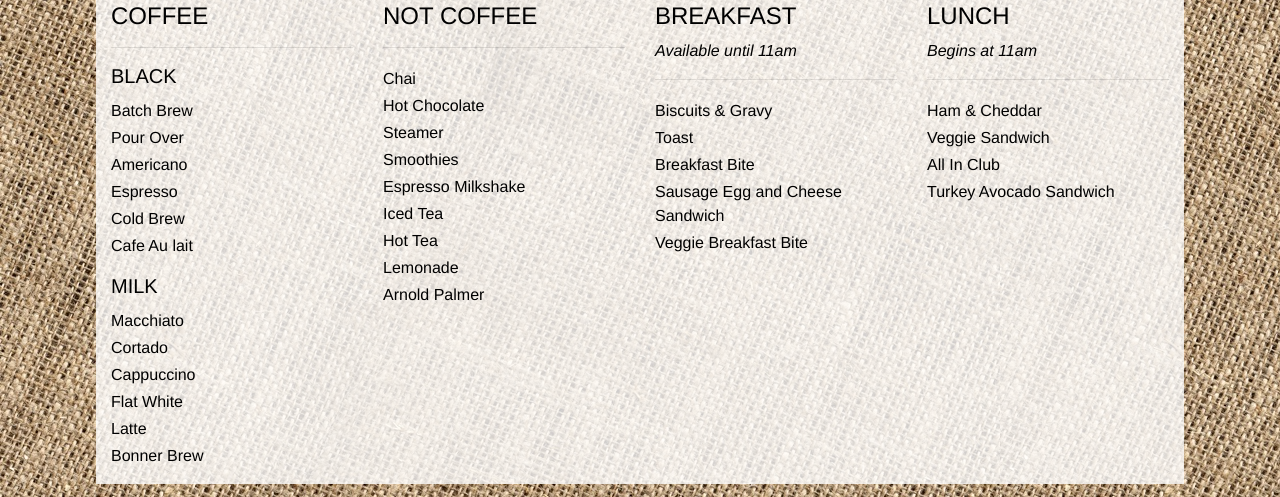
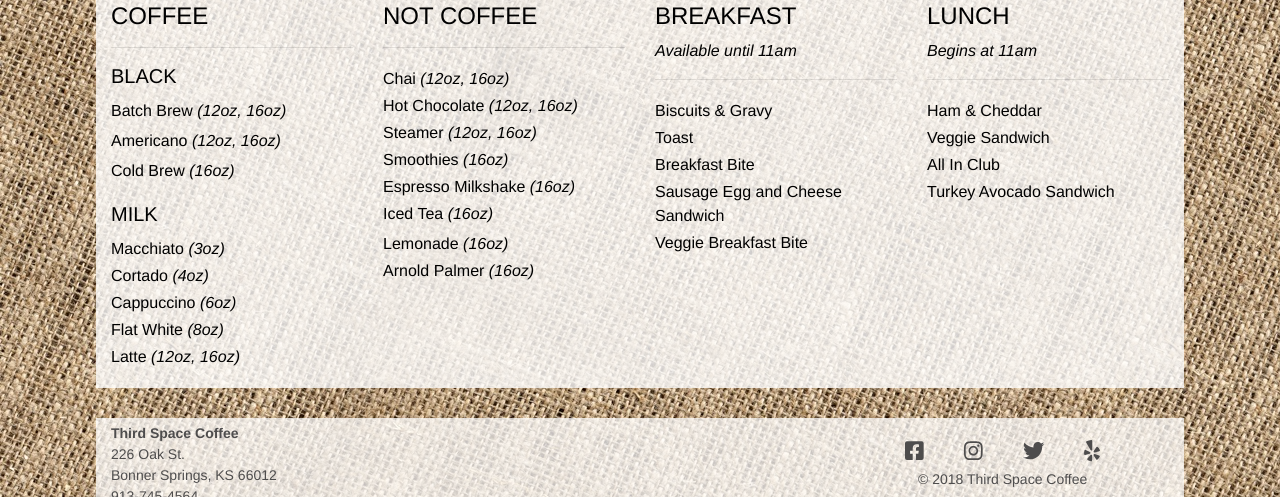
Before and after one commit to thirdspacecoffee/thirdspacecoffee.github.io, a Vue app: page /#/menu in a window 1280 px wide. Shown: the part 455-952 px from the top of the page. Built offline with nearby package versions, Linux system fonts and the light colour scheme.

Commit message:
Made email icon in footer optional and removed for now. Updated MenuBoard with new DrinkProduct type.

```diff
--- a/src/App.vue
+++ b/src/App.vue
@@ -3,7 +3,7 @@
     <HeaderHome :isSmall="isSmall" v-if="$route.name == 'Home'"/>
     <Header :isSmall="isSmall" v-if="$route.name != 'Home'"/>
     <router-view :isSmall="isSmall" />
-    <Footer :socials="socials" :email="email" :phone="phone" />
+    <Footer :socials="socials" :phone="phone" /> <!-- add this to enable the email icon: :email="email" -->
   </div>
 </template>
 
@@ -34,6 +34,10 @@
         twitter: {
           url: 'https://twitter.com/3rdspacecoffee',
           icon: ['fab', 'twitter']
+        },
+        yelp: {
+          url: 'https://www.yelp.com/biz/third-space-coffee-bonner-springs-2',
+          icon: ['fab', 'yelp']
         }
       },
       email: 'thirdspace@example.com',
--- a/src/components/Footer.vue
+++ b/src/components/Footer.vue
@@ -16,7 +16,7 @@
         <div class="col-sm-4 align-self-center">
           <ul>
             <li v-for="social in socials" :key="social.url"><a :href="social.url"><font-awesome-icon :icon="social.icon" size="lg" /></a></li>
-            <li><a :href="'mailto:' + email"><font-awesome-icon icon="envelope" size="lg" /></a></li>
+            <li v-if="email != null"><a :href="'mailto:' + email"><font-awesome-icon icon="envelope" size="lg" /></a></li>
           </ul>
           <p>&copy; 2018 Third Space Coffee</p>
         </div>
--- a/src/components/MenuBoard.vue
+++ b/src/components/MenuBoard.vue
@@ -8,9 +8,7 @@
         <h5>BLACK</h5>
         <ul>
           <li v-for="(menuProduct, index) in coffee.black" :key="index">
-            <span :id="'li-black-coffee-'+index">
-              {{ menuProduct.title }}
-            </span>
+            <span :id="'li-black-coffee-'+index" v-html="menuProduct.renderMenu()"/>
             <b-popover v-if="menuProduct.description != null"
                   :target="'li-black-coffee-'+index"
                   placement="top"
@@ -23,9 +21,7 @@
         <h5>MILK</h5>
         <ul>
           <li v-for="(menuProduct, index) in coffee.milk" :key="index">
-            <span :id="'li-milk-coffee-'+index">
-              {{ menuProduct.title }}
-            </span>
+            <span :id="'li-milk-coffee-'+index" v-html="menuProduct.renderMenu()"/>
             <b-popover v-if="menuProduct.description != null"
                   :target="'li-milk-coffee-'+index"
                   placement="top"
@@ -41,9 +37,7 @@
         <hr/>
         <ul>
           <li v-for="(menuProduct, index) in notCoffee" :key="index">
-            <span :id="'li-not-coffee-'+index">
-              {{ menuProduct.title }}
-            </span>
+            <span :id="'li-not-coffee-'+index" v-html="menuProduct.renderMenu()"/>
             <b-popover v-if="menuProduct.description != null"
                   :target="'li-not-coffee-'+index"
                   placement="top"
@@ -60,9 +54,7 @@
         <hr/>
         <ul>
           <li v-for="(menuProduct, index) in breakfast" :key="index">
-            <span :id="'li-breakfast-'+index">
-              {{ menuProduct.title }}
-            </span>
+            <span :id="'li-breakfast-'+index" v-html="menuProduct.renderMenu()"/>
             <b-popover v-if="menuProduct.description != null"
                     :target="'li-breakfast-'+index"
                     placement="top"
@@ -79,9 +71,7 @@
         <hr/>
         <ul>
           <li v-for="(menuProduct, index) in lunch" :key="index">
-            <span :id="'li-lunch-'+index">
-              {{ menuProduct.title }}
-            </span>
+            <span :id="'li-lunch-'+index" v-html="menuProduct.renderMenu()"/>
             <b-popover v-if="menuProduct.description != null"
                    :target="'li-lunch-'+index"
                    placement="top"
@@ -103,6 +93,25 @@
     this.title = title
     this.description = description
   }
+
+  renderMenu () {
+    var out = '<span>' + this.title + '</span>'
+    return out
+  }
+}
+
+class DrinkProduct extends MenuProduct {
+  constructor (title, description, sizeOptions) {
+    super(title, description)
+    this.sizeOptions = sizeOptions
+  }
+
+  renderMenu () {
+    if (this.sizeOptions != null) {
+      var out = '<span>' + this.title + ' <em>(' + this.sizeOptions.join(', ') + ')</em>' + '</span>'
+    }
+    return out
+  }
 }
 
 export default {
@@ -112,32 +121,32 @@
       popoverTrigger: 'hover',
       coffee: {
         black: [
-          new MenuProduct('Batch Brew', null),
-          new MenuProduct('Pour Over', null),
-          new MenuProduct('Americano', null),
-          new MenuProduct('Espresso', null),
-          new MenuProduct('Cold Brew', null),
-          new MenuProduct('Cafe Au lait', null)
+          new DrinkProduct('Batch Brew', null, ['12oz', '16oz']),
+          new DrinkProduct('Pour Over', null),
+          new DrinkProduct('Americano', 'Available Iced', ['12oz', '16oz']),
+          new DrinkProduct('Espresso', null),
+          new DrinkProduct('Cold Brew', null, ['16oz']),
+          new DrinkProduct('Cafe Au lait', null)
         ],
         milk: [
-          new MenuProduct('Macchiato', null),
-          new MenuProduct('Cortado', null),
-          new MenuProduct('Cappuccino', null),
-          new MenuProduct('Flat White', null),
-          new MenuProduct('Latte', null),
-          new MenuProduct('Bonner Brew', null)
+          new DrinkProduct('Macchiato', null, ['3oz']),
+          new DrinkProduct('Cortado', null, ['4oz']),
+          new DrinkProduct('Cappuccino', null, ['6oz']),
+          new DrinkProduct('Flat White', null, ['8oz']),
+          new DrinkProduct('Latte', 'Available Iced', ['12oz', '16oz']),
+          new DrinkProduct('Bonner Brew', null)
         ]
       },
       notCoffee: [
-        new MenuProduct('Chai', null),
-        new MenuProduct('Hot Chocolate', null),
-        new MenuProduct('Steamer', null),
-        new MenuProduct('Smoothies', 'Peach, Mango, Blueberry, Strawberry'),
-        new MenuProduct('Espresso Milkshake', null),
-        new MenuProduct('Iced Tea', null),
-        new MenuProduct('Hot Tea', null),
-        new MenuProduct('Lemonade', null),
-        new MenuProduct('Arnold Palmer', null)
+        new DrinkProduct('Chai', 'Available Iced', ['12oz', '16oz']),
+        new DrinkProduct('Hot Chocolate', null, ['12oz', '16oz']),
+        new DrinkProduct('Steamer', null, ['12oz', '16oz']),
+        new DrinkProduct('Smoothies', 'Peach, Mango, Blueberry, Strawberry', ['16oz']),
+        new DrinkProduct('Espresso Milkshake', null, ['16oz']),
+        new DrinkProduct('Iced Tea', null, ['16oz']),
+        new DrinkProduct('Hot Tea', null),
+        new DrinkProduct('Lemonade', null, ['16oz']),
+        new DrinkProduct('Arnold Palmer', null, ['16oz'])
       ],
       breakfast: [
         new MenuProduct('Biscuits & Gravy', null),
--- a/src/main.js
+++ b/src/main.js
@@ -7,7 +7,7 @@
 // Reference Docs here: https://github.com/FortAwesome/vue-fontawesome
 import { library } from '@fortawesome/fontawesome-svg-core'
 import { faEnvelope } from '@fortawesome/free-solid-svg-icons'
-import { faFacebook, faInstagram, faFacebookSquare, faTwitter } from '@fortawesome/free-brands-svg-icons'
+import { faFacebook, faInstagram, faFacebookSquare, faTwitter, faYelp } from '@fortawesome/free-brands-svg-icons'
 import { FontAwesomeIcon } from '@fortawesome/vue-fontawesome'
 
 import BootstrapVue from 'bootstrap-vue'
@@ -15,7 +15,7 @@
 import 'bootstrap/dist/css/bootstrap.css'
 Vue.use(BootstrapVue)
 
-library.add(faEnvelope, faFacebook, faInstagram, faFacebookSquare, faTwitter)
+library.add(faEnvelope, faFacebook, faInstagram, faFacebookSquare, faTwitter, faYelp)
 
 Vue.component('font-awesome-icon', FontAwesomeIcon)
 
```
